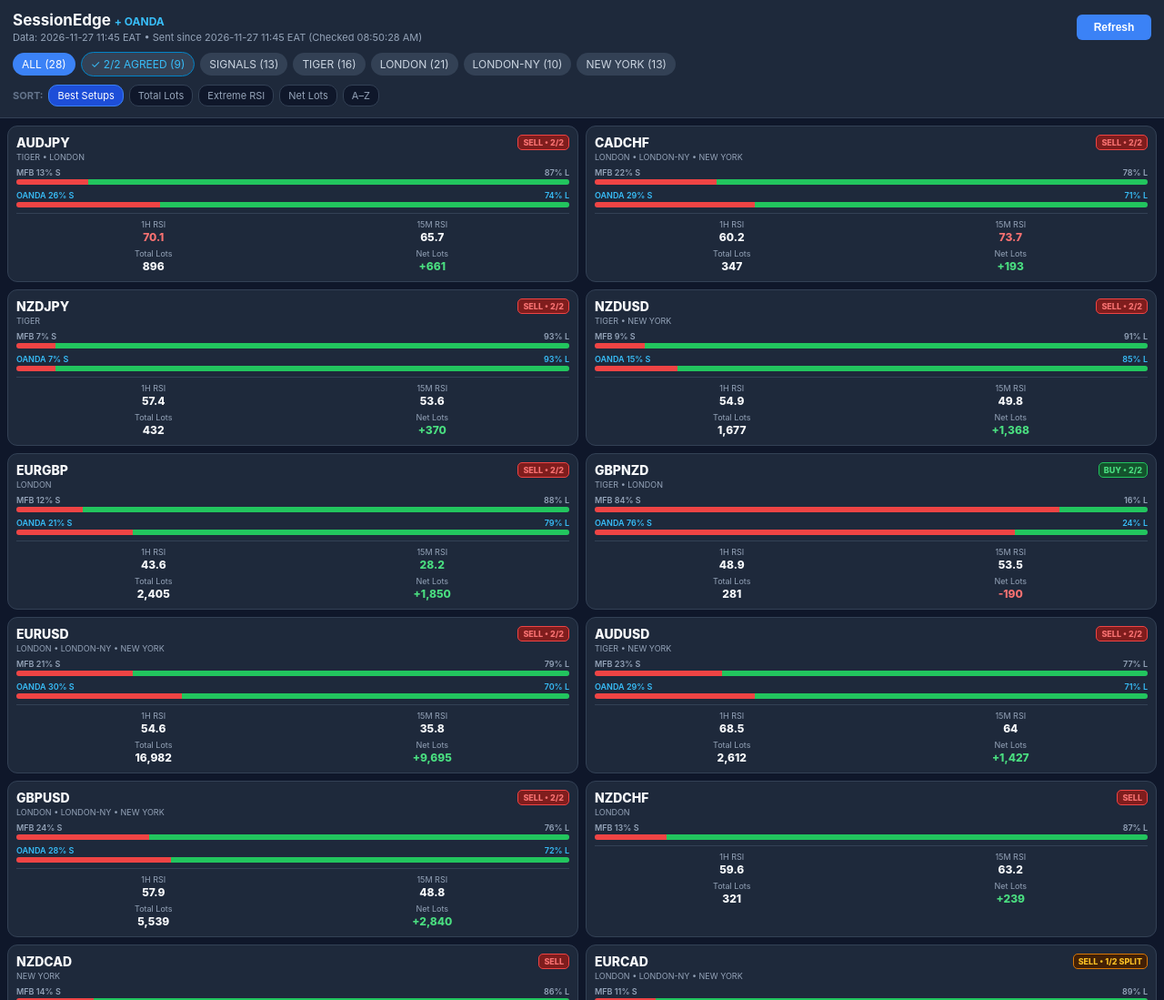
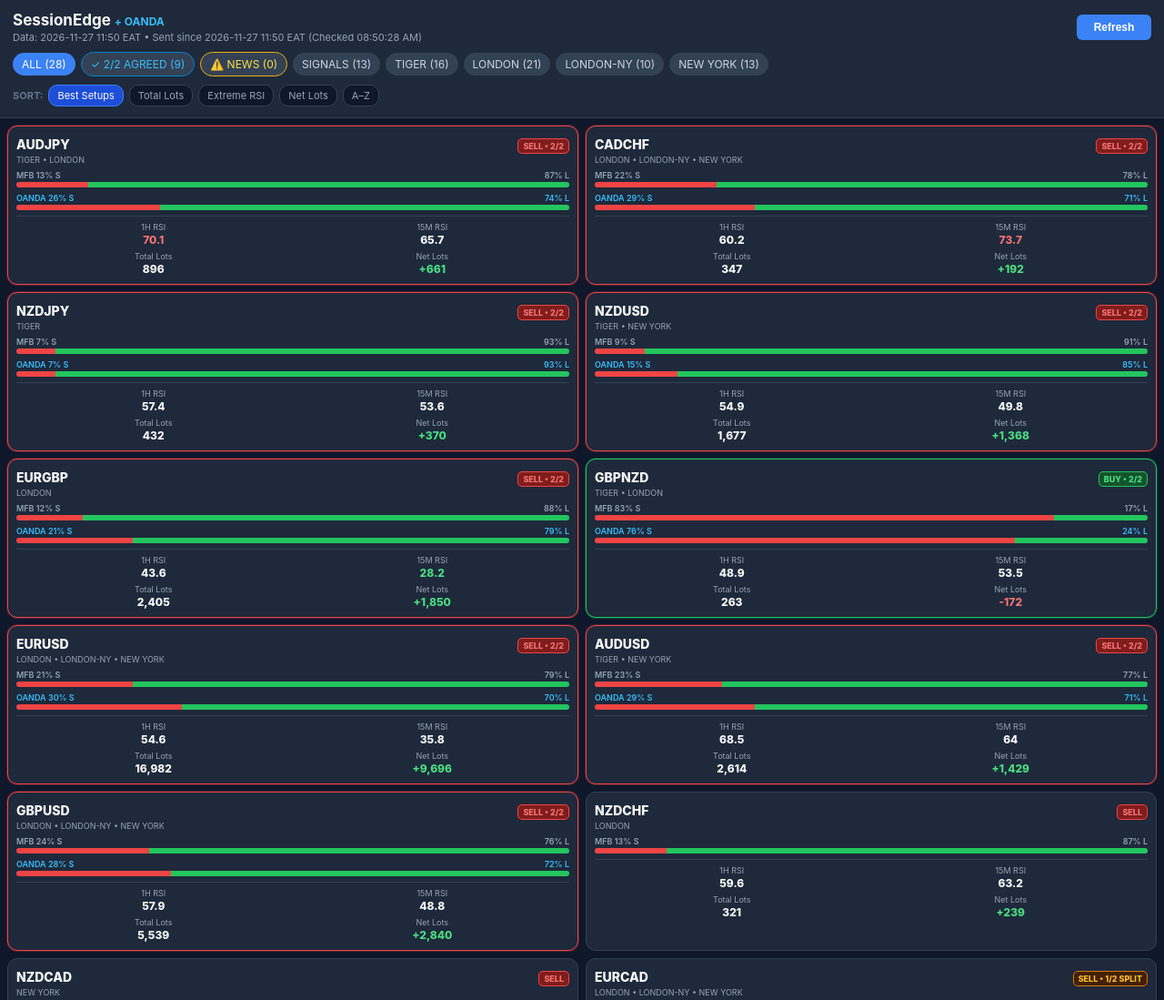
Before and after one commit to bensonnzuki/fx-sentment-app, a plain HTML site: page docs/index.html in a window 1280 px wide. Shown: the top 1099 px of the page at 91% size. Drawn offline with Linux system fonts and the light colour scheme.

Commit message:
Data update 11:50

```diff
--- a/docs/index.html
+++ b/docs/index.html
@@ -30,6 +30,11 @@
   .BUY { background:#14532d; color:#4ade80; border:1px solid #22c55e; }
   .SELL { background:#7f1d1d; color:#f87171; border:1px solid #ef4444; }
   .SPLIT { background:#422006; color:#fbbf24; border:1px solid #d97706; }
+  .NEWS { background:#78350f; color:#fde047; border:1px solid #eab308; }
+  .card.buy2 { border-color:#22c55e; box-shadow:0 0 0 1px rgba(34,197,94,0.25); }
+  .card.sell2 { border-color:#ef4444; box-shadow:0 0 0 1px rgba(239,68,68,0.25); }
+  .card.news { border-color:#eab308; }
+  .nwarn { background:#451a03; color:#fde047; border:1px solid #ca8a04; border-radius:5px; padding:3px 5px; font-size:9px; font-weight:700; margin-bottom:6px; white-space:nowrap; overflow:hidden; text-overflow:ellipsis; }
   .NONE, .LOW, .NO { background:#334155; color:#94a3b8; }
   .bwrap { margin-bottom:6px; }
   .blbl { display:flex; justify-content:space-between; gap:4px; font-size:9px; color:#94a3b8; margin-bottom:2px; font-weight:600; white-space:nowrap; }
@@ -51,6 +56,7 @@
   <div class="tabs" id="ftabs">
     <div class="tab active" data-f="ALL" onclick="setFilter('ALL',this)">ALL (0)</div>
     <div class="tab oanda" data-f="AGREED" onclick="setFilter('AGREED',this)">✓ 2/2 AGREED (0)</div>
+    <div class="tab" style="border:1px solid #eab308;color:#fde047;" data-f="NEWS" onclick="setFilter('NEWS',this)">⚠️ NEWS (0)</div>
     <div class="tab" data-f="SIGNALS" onclick="setFilter('SIGNALS',this)">SIGNALS (0)</div>
     <div class="tab" data-f="TIGER" onclick="setFilter('TIGER',this)">TIGER (0)</div>
     <div class="tab" data-f="LONDON" onclick="setFilter('LONDON',this)">LONDON (0)</div>
@@ -75,6 +81,7 @@ function setSort(s, el) { sortBy = s; document.querySelectorAll(".stab").forEach
 function rsiCls(v) { return v >= 70 ? "hot" : (v <= 30 ? "cold" : ""); }
 function setupScore(p) {
   let sc = (p.bias === "BUY" || p.bias === "SELL") ? 1000 : (p.bias === "LOW VOL" || p.bias === "NO DATA" ? -500 : 0);
+  if (p.news_warning) sc -= 150;
   if (p.agreed_2of2) sc += 200;
   else if ((p.bias === "BUY" || p.bias === "SELL") && p.oanda_long != null) sc -= 80;
   sc += Math.abs(p.net_sale - p.net_buy);
@@ -83,19 +90,21 @@ function setupScore(p) {
   return sc;
 }
 function updateCounts() {
-  const c = { ALL: allPairs.length, AGREED: allPairs.filter(p => p.agreed_2of2).length, SIGNALS: allPairs.filter(p => p.bias==="BUY"||p.bias==="SELL").length, TIGER: allPairs.filter(p => (p.sessions||[]).includes("TIGER")).length, LONDON: allPairs.filter(p => (p.sessions||[]).includes("LONDON")).length, "LONDON-NY": allPairs.filter(p => (p.sessions||[]).includes("LONDON-NY")).length, "NEW YORK": allPairs.filter(p => (p.sessions||[]).includes("NEW YORK")).length };
-  document.querySelectorAll("#ftabs .tab").forEach(t => { const k = t.getAttribute("data-f"); t.textContent = (k==="AGREED"?"✓ 2/2 AGREED":k) + " (" + (c[k]??0) + ")"; });
+  const c = { ALL: allPairs.length, AGREED: allPairs.filter(p => p.agreed_2of2).length, NEWS: allPairs.filter(p => p.news_warning).length, SIGNALS: allPairs.filter(p => p.bias==="BUY"||p.bias==="SELL").length, TIGER: allPairs.filter(p => (p.sessions||[]).includes("TIGER")).length, LONDON: allPairs.filter(p => (p.sessions||[]).includes("LONDON")).length, "LONDON-NY": allPairs.filter(p => (p.sessions||[]).includes("LONDON-NY")).length, "NEW YORK": allPairs.filter(p => (p.sessions||[]).includes("NEW YORK")).length };
+  document.querySelectorAll("#ftabs .tab").forEach(t => { const k = t.getAttribute("data-f"); t.textContent = (k==="AGREED"?"✓ 2/2 AGREED":(k==="NEWS"?"⚠️ NEWS":k)) + " (" + (c[k]??0) + ")"; });
 }
 function render() {
   updateCounts();
-  let rows = allPairs.filter(p => filter==="AGREED" ? p.agreed_2of2 : (filter==="SIGNALS" ? (p.bias==="BUY"||p.bias==="SELL") : (filter==="ALL" ? true : (p.sessions||[]).includes(filter))));
+  let rows = allPairs.filter(p => filter==="NEWS" ? p.news_warning : (filter==="AGREED" ? p.agreed_2of2 :  (filter==="SIGNALS" ? (p.bias==="BUY"||p.bias==="SELL") : (filter==="ALL" ? true : (p.sessions||[]).includes(filter)))));
   rows.sort((a,b) => sortBy==="SETUP" ? setupScore(b)-setupScore(a) : (sortBy==="LOTS" ? b.total_lots-a.total_lots : (sortBy==="RSI" ? Math.abs((b.rsi_15m??50)-50)-Math.abs((a.rsi_15m??50)-50) : (sortBy==="NET" ? Math.abs(b.net_lots)-Math.abs(a.net_lots) : a.pair.localeCompare(b.pair)))));
   document.getElementById("list").innerHTML = rows.map(p => {
     const isSig = p.bias==="BUY"||p.bias==="SELL", hasO = p.oanda_short!=null && p.oanda_long!=null;
     const bLbl = isSig && hasO ? (p.agreed_2of2 ? `${p.bias} • 2/2` : `${p.bias} • 1/2 SPLIT`) : p.bias;
     const bCls = isSig && hasO && !p.agreed_2of2 ? "SPLIT" : (p.bias||"NONE").split(" ")[0];
-    const cCls = p.agreed_2of2 ? (p.bias==="BUY"?"buy2":"sell2") : (isSig?"sig":"");
-    return `<div class="card ${cCls}"><div class="row1"><span class="pair">${p.pair}</span><span class="badge ${bCls}">${bLbl}</span></div><span class="sess">${(p.sessions||[]).join(' • ')}</span><div class="bwrap"><div class="blbl"><span>MFB ${p.net_sale}% S</span><span>${p.net_buy}% L</span></div><div class="bar"><div class="b-short" style="width:${p.net_sale}%"></div><div class="b-long" style="width:${p.net_buy}%"></div></div></div>${hasO?`<div class="bwrap"><div class="blbl"><span class="cyan">OANDA ${p.oanda_short}% S</span><span class="cyan">${p.oanda_long}% L</span></div><div class="bar"><div class="b-short" style="width:${p.oanda_short}%"></div><div class="b-long" style="width:${p.oanda_long}%"></div></div></div>`:""}<div class="grid"><div>1H RSI<div class="val ${rsiCls(p.rsi_1h)}">${p.rsi_1h??'-'}</div></div><div>15M RSI<div class="val ${rsiCls(p.rsi_15m)}">${p.rsi_15m??'-'}</div></div><div>Total Lots<div class="val">${Math.round(p.total_lots).toLocaleString()}</div></div><div>Net Lots<div class="val ${p.net_lots>0?'cold':(p.net_lots<0?'hot':'')}">${p.net_lots>0?'+':''}${Math.round(p.net_lots).toLocaleString()}</div></div></div></div>`;
+    const cCls = p.news_warning ? "news" : (p.agreed_2of2 ? (p.bias==="BUY"?"buy2":"sell2") : (isSig?"sig":""));
+    const nBadge = p.news_warning ? `<span class="badge NEWS">⚠️ NEWS</span> ` : "";
+    const nBanner = p.news_warning ? `<div class="nwarn" title="${p.news_warning}">⚠️ ${p.news_warning}</div>` : "";
+    return `<div class="card ${cCls}"><div class="row1"><span class="pair">${p.pair}</span><div>${nBadge}<span class="badge ${bCls}">${bLbl}</span></div></div><span class="sess">${(p.sessions||[]).join(' • ')}</span>${nBanner}<div class="bwrap"><div class="blbl"><span>MFB ${p.net_sale}% S</span><span>${p.net_buy}% L</span></div><div class="bar"><div class="b-short" style="width:${p.net_sale}%"></div><div class="b-long" style="width:${p.net_buy}%"></div></div></div>${hasO?`<div class="bwrap"><div class="blbl"><span class="cyan">OANDA ${p.oanda_short}% S</span><span class="cyan">${p.oanda_long}% L</span></div><div class="bar"><div class="b-short" style="width:${p.oanda_short}%"></div><div class="b-long" style="width:${p.oanda_long}%"></div></div></div>`:""}<div class="grid"><div>1H RSI<div class="val ${rsiCls(p.rsi_1h)}">${p.rsi_1h??'-'}</div></div><div>15M RSI<div class="val ${rsiCls(p.rsi_15m)}">${p.rsi_15m??'-'}</div></div><div>Total Lots<div class="val">${Math.round(p.total_lots).toLocaleString()}</div></div><div>Net Lots<div class="val ${p.net_lots>0?'cold':(p.net_lots<0?'hot':'')}">${p.net_lots>0?'+':''}${Math.round(p.net_lots).toLocaleString()}</div></div></div></div>`;
   }).join("");
 }
 async function load(manual) {
--- a/docs/latest.json
+++ b/docs/latest.json
@@ -1,11 +1,11 @@
 {
-  "updated": "2026-11-27 11:45 EAT",
+  "updated": "2026-11-27 11:50 EAT",
   "fingerprint": {
     "source": "direct",
-    "data_hash": "e98ed2bc3e5c",
-    "diag": "direct:status=200,len=721448,added=28",
+    "data_hash": "606cddd9f661",
+    "diag": "direct:status=200,len=721452,added=28",
     "sentiment_changed": true,
-    "sentiment_since": "2026-11-27 11:45 EAT"
+    "sentiment_since": "2026-11-27 11:50 EAT"
   },
   "pairs": [
     {
@@ -31,7 +31,8 @@
       "stop_pips": null,
       "stop_side": "",
       "rvol": null,
-      "agreed_2of2": false
+      "agreed_2of2": false,
+      "news_warning": null
     },
     {
       "pair": "AUDUSD",
@@ -45,16 +46,17 @@
       "net_sale": 23.0,
       "net_sale_vol": 592.49,
       "net_buy": 77.0,
-      "net_buy_vol": 2019.29,
-      "total_lots": 2611.78,
-      "net_lots": 1426.8,
+      "net_buy_vol": 2021.52,
+      "total_lots": 2614.01,
+      "net_lots": 1429.03,
       "bias": "SELL",
       "oanda_short": 29.0,
       "oanda_long": 71.0,
       "stop_pips": null,
       "stop_side": "",
       "rvol": null,
-      "agreed_2of2": true
+      "agreed_2of2": true,
+      "news_warning": null
     },
     {
       "pair": "NZDUSD",
@@ -77,7 +79,8 @@
       "stop_pips": null,
       "stop_side": "",
       "rvol": null,
-      "agreed_2of2": true
+      "agreed_2of2": true,
+      "news_warning": null
     },
     {
       "pair": "EURJPY",
@@ -90,18 +93,19 @@
       "rsi_1h": 60.9,
       "rsi_15m": 46.5,
       "net_sale": 42.0,
-      "net_sale_vol": 454.73,
+      "net_sale_vol": 454.64,
       "net_buy": 58.0,
       "net_buy_vol": 623.05,
-      "total_lots": 1077.78,
-      "net_lots": 168.32,
+      "total_lots": 1077.69,
+      "net_lots": 168.41,
       "bias": "NONE",
       "oanda_short": 38.0,
       "oanda_long": 62.0,
       "stop_pips": null,
       "stop_side": "",
       "rvol": null,
-      "agreed_2of2": false
+      "agreed_2of2": false,
+      "news_warning": null
     },
     {
       "pair": "GBPJPY",
@@ -114,18 +118,19 @@
       "rsi_1h": 61.4,
       "rsi_15m": 63.1,
       "net_sale": 40.0,
-      "net_sale_vol": 197.4,
+      "net_sale_vol": 199.19,
       "net_buy": 60.0,
-      "net_buy_vol": 293.69,
-      "total_lots": 491.09,
-      "net_lots": 96.29,
+      "net_buy_vol": 293.74,
+      "total_lots": 492.93,
+      "net_lots": 94.55,
       "bias": "NONE",
       "oanda_short": 30.0,
       "oanda_long": 70.0,
       "stop_pips": null,
       "stop_side": "",
       "rvol": null,
-      "agreed_2of2": false
+      "agreed_2of2": false,
+      "news_warning": null
     },
     {
       "pair": "AUDJPY",
@@ -148,7 +153,8 @@
       "stop_pips": null,
       "stop_side": "",
       "rvol": null,
-      "agreed_2of2": true
+      "agreed_2of2": true,
+      "news_warning": null
     },
     {
       "pair": "EURAUD",
@@ -160,18 +166,19 @@
       "rsi_1h": 31.8,
       "rsi_15m": 28.2,
       "net_sale": 49.0,
-      "net_sale_vol": 300.32,
+      "net_sale_vol": 300.13,
       "net_buy": 51.0,
       "net_buy_vol": 318.23,
-      "total_lots": 618.55,
-      "net_lots": 17.91,
+      "total_lots": 618.36,
+      "net_lots": 18.1,
       "bias": "NONE",
       "oanda_short": 68.0,
       "oanda_long": 32.0,
       "stop_pips": null,
       "stop_side": "",
       "rvol": null,
-      "agreed_2of2": false
+      "agreed_2of2": false,
+      "news_warning": null
     },
     {
       "pair": "GBPAUD",
@@ -183,18 +190,19 @@
       "rsi_1h": 31.3,
       "rsi_15m": 35.2,
       "net_sale": 83.0,
-      "net_sale_vol": 357.66,
+      "net_sale_vol": 356.75,
       "net_buy": 17.0,
       "net_buy_vol": 70.96,
-      "total_lots": 428.62,
-      "net_lots": -286.7,
+      "total_lots": 427.71,
+      "net_lots": -285.79,
       "bias": "BUY",
       "oanda_short": 54.0,
       "oanda_long": 46.0,
       "stop_pips": null,
       "stop_side": "",
       "rvol": null,
-      "agreed_2of2": false
+      "agreed_2of2": false,
+      "news_warning": null
     },
     {
       "pair": "CHFJPY",
@@ -217,7 +225,8 @@
       "stop_pips": null,
       "stop_side": "",
       "rvol": null,
-      "agreed_2of2": false
+      "agreed_2of2": false,
+      "news_warning": null
     },
     {
       "pair": "CADJPY",
@@ -240,7 +249,8 @@
       "stop_pips": null,
       "stop_side": "",
       "rvol": null,
-      "agreed_2of2": false
+      "agreed_2of2": false,
+      "news_warning": null
     },
     {
       "pair": "NZDJPY",
@@ -262,7 +272,8 @@
       "stop_pips": null,
       "stop_side": "",
       "rvol": null,
-      "agreed_2of2": true
+      "agreed_2of2": true,
+      "news_warning": null
     },
     {
       "pair": "AUDCAD",
@@ -274,18 +285,19 @@
       "rsi_1h": 69.7,
       "rsi_15m": 65.8,
       "net_sale": 40.0,
-      "net_sale_vol": 2492.17,
+      "net_sale_vol": 2494.69,
       "net_buy": 60.0,
-      "net_buy_vol": 3738.16,
-      "total_lots": 6230.33,
-      "net_lots": 1245.99,
+      "net_buy_vol": 3747.19,
+      "total_lots": 6241.88,
+      "net_lots": 1252.5,
       "bias": "NONE",
       "oanda_short": 16.0,
       "oanda_long": 84.0,
       "stop_pips": null,
       "stop_side": "",
       "rvol": null,
-      "agreed_2of2": false
+      "agreed_2of2": false,
+      "news_warning": null
     },
     {
       "pair": "AUDCHF",
@@ -297,18 +309,19 @@
       "rsi_1h": 69.2,
       "rsi_15m": 72.3,
       "net_sale": 31.0,
-      "net_sale_vol": 115.57,
+      "net_sale_vol": 115.69,
       "net_buy": 69.0,
       "net_buy_vol": 254.06,
-      "total_lots": 369.63,
-      "net_lots": 138.49,
+      "total_lots": 369.75,
+      "net_lots": 138.37,
       "bias": "NONE",
       "oanda_short": 21.0,
       "oanda_long": 79.0,
       "stop_pips": null,
       "stop_side": "",
       "rvol": null,
-      "agreed_2of2": false
+      "agreed_2of2": false,
+      "news_warning": null
     },
     {
       "pair": "AUDNZD",
@@ -319,18 +332,19 @@
       "rsi_1h": 64.9,
       "rsi_15m": 70.3,
       "net_sale": 62.0,
-      "net_sale_vol": 1411.31,
+      "net_sale_vol": 1412.18,
       "net_buy": 38.0,
-      "net_buy_vol": 852.85,
-      "total_lots": 2264.16,
-      "net_lots": -558.46,
+      "net_buy_vol": 848.2,
+      "total_lots": 2260.38,
+      "net_lots": -563.98,
       "bias": "NONE",
       "oanda_short": 47.0,
       "oanda_long": 53.0,
       "stop_pips": null,
       "stop_side": "",
       "rvol": null,
-      "agreed_2of2": false
+      "agreed_2of2": false,
+      "news_warning": null
     },
     {
       "pair": "GBPNZD",
@@ -341,19 +355,20 @@
       "session": "TIGER \u2022 LONDON",
       "rsi_1h": 48.9,
       "rsi_15m": 53.5,
-      "net_sale": 84.0,
-      "net_sale_vol": 235.65,
-      "net_buy": 16.0,
+      "net_sale": 83.0,
+      "net_sale_vol": 217.65,
+      "net_buy": 17.0,
       "net_buy_vol": 45.56,
-      "total_lots": 281.21,
-      "net_lots": -190.09,
+      "total_lots": 263.21,
+      "net_lots": -172.09,
       "bias": "BUY",
       "oanda_short": 76.0,
       "oanda_long": 24.0,
       "stop_pips": null,
       "stop_side": "",
       "rvol": null,
-      "agreed_2of2": true
+      "agreed_2of2": true,
+      "news_warning": null
     },
     {
       "pair": "EURNZD",
@@ -364,19 +379,20 @@
       "session": "TIGER \u2022 LONDON",
       "rsi_1h": 46.3,
       "rsi_15m": 44.5,
-      "net_sale": 74.0,
-      "net_sale_vol": 169.13,
-      "net_buy": 26.0,
-      "net_buy_vol": 58.48,
-      "total_lots": 227.61,
-      "net_lots": -110.65,
+      "net_sale": 71.0,
+      "net_sale_vol": 144.52,
+      "net_buy": 29.0,
+      "net_buy_vol": 59.28,
+      "total_lots": 203.8,
+      "net_lots": -85.24,
       "bias": "NONE",
       "oanda_short": null,
       "oanda_long": null,
       "stop_pips": null,
       "stop_side": null,
       "rvol": null,
-      "agreed_2of2": false
+      "agreed_2of2": false,
+      "news_warning": null
     },
     {
       "pair": "EURUSD",
@@ -389,18 +405,19 @@
       "rsi_1h": 54.6,
       "rsi_15m": 35.8,
       "net_sale": 21.0,
-      "net_sale_vol": 3643.47,
+      "net_sale_vol": 3643.3,
       "net_buy": 79.0,
-      "net_buy_vol": 13338.87,
-      "total_lots": 16982.34,
-      "net_lots": 9695.4,
+      "net_buy_vol": 13338.93,
+      "total_lots": 16982.23,
+      "net_lots": 9695.63,
       "bias": "SELL",
       "oanda_short": 30.0,
       "oanda_long": 70.0,
       "stop_pips": null,
       "stop_side": "",
       "rvol": null,
-      "agreed_2of2": true
+      "agreed_2of2": true,
+      "news_warning": null
     },
     {
       "pair": "GBPUSD",
@@ -413,18 +430,19 @@
       "rsi_1h": 57.9,
       "rsi_15m": 48.8,
       "net_sale": 24.0,
-      "net_sale_vol": 1349.36,
+      "net_sale_vol": 1349.61,
       "net_buy": 76.0,
       "net_buy_vol": 4189.28,
-      "total_lots": 5538.64,
-      "net_lots": 2839.92,
+      "total_lots": 5538.89,
+      "net_lots": 2839.67,
       "bias": "SELL",
       "oanda_short": 28.0,
       "oanda_long": 72.0,
       "stop_pips": null,
       "stop_side": "",
       "rvol": null,
-      "agreed_2of2": true
+      "agreed_2of2": true,
+      "news_warning": null
     },
     {
       "pair": "USDCHF",
@@ -437,18 +455,19 @@
       "rsi_1h": 57.3,
       "rsi_15m": 73.4,
       "net_sale": 43.0,
-      "net_sale_vol": 407.16,
+      "net_sale_vol": 407.45,
       "net_buy": 57.0,
-      "net_buy_vol": 539.71,
-      "total_lots": 946.87,
-      "net_lots": 132.55,
+      "net_buy_vol": 540.56,
+      "total_lots": 948.01,
+      "net_lots": 133.11,
       "bias": "NONE",
       "oanda_short": 28.0,
       "oanda_long": 72.0,
       "stop_pips": null,
       "stop_side": "",
       "rvol": null,
-      "agreed_2of2": false
+      "agreed_2of2": false,
+      "news_warning": null
     },
     {
       "pair": "USDCAD",
@@ -461,18 +480,19 @@
       "rsi_1h": 45.4,
       "rsi_15m": 54.8,
       "net_sale": 67.0,
-      "net_sale_vol": 1113.93,
+      "net_sale_vol": 1113.9,
       "net_buy": 33.0,
-      "net_buy_vol": 537.03,
-      "total_lots": 1650.96,
-      "net_lots": -576.9,
+      "net_buy_vol": 537.48,
+      "total_lots": 1651.38,
+      "net_lots": -576.42,
       "bias": "NONE",
       "oanda_short": 78.0,
       "oanda_long": 22.0,
       "stop_pips": null,
       "stop_side": "",
       "rvol": null,
-      "agreed_2of2": false
+      "agreed_2of2": false,
+      "news_warning": null
     },
     {
       "pair": "EURGBP",
@@ -483,18 +503,19 @@
       "rsi_1h": 43.6,
       "rsi_15m": 28.2,
       "net_sale": 12.0,
-      "net_sale_vol": 277.78,
+      "net_sale_vol": 277.55,
       "net_buy": 88.0,
-      "net_buy_vol": 2127.33,
-      "total_lots": 2405.11,
-      "net_lots": 1849.55,
+      "net_buy_vol": 2127.61,
+      "total_lots": 2405.16,
+      "net_lots": 1850.06,
       "bias": "SELL",
       "oanda_short": 21.0,
       "oanda_long": 79.0,
       "stop_pips": null,
       "stop_side": "",
       "rvol": null,
-      "agreed_2of2": true
+      "agreed_2of2": true,
+      "news_warning": null
     },
     {
       "pair": "EURCHF",
@@ -505,18 +526,19 @@
       "rsi_1h": 64.6,
       "rsi_15m": 67.3,
       "net_sale": 31.0,
-      "net_sale_vol": 149.75,
+      "net_sale_vol": 149.78,
       "net_buy": 69.0,
       "net_buy_vol": 330.13,
-      "total_lots": 479.88,
-      "net_lots": 180.38,
+      "total_lots": 479.91,
+      "net_lots": 180.35,
       "bias": "NONE",
       "oanda_short": 21.0,
       "oanda_long": 79.0,
       "stop_pips": null,
       "stop_side": "",
       "rvol": null,
-      "agreed_2of2": false
+      "agreed_2of2": false,
+      "news_warning": null
     },
     {
       "pair": "EURCAD",
@@ -529,18 +551,19 @@
       "rsi_1h": 52.5,
       "rsi_15m": 37.5,
       "net_sale": 11.0,
-      "net_sale_vol": 89.23,
+      "net_sale_vol": 89.2,
       "net_buy": 89.0,
       "net_buy_vol": 752.99,
-      "total_lots": 842.22,
-      "net_lots": 663.76,
+      "total_lots": 842.19,
+      "net_lots": 663.79,
       "bias": "SELL",
       "oanda_short": 53.0,
       "oanda_long": 47.0,
       "stop_pips": null,
       "stop_side": "",
       "rvol": null,
-      "agreed_2of2": false
+      "agreed_2of2": false,
+      "news_warning": null
     },
     {
       "pair": "NZDCHF",
@@ -551,18 +574,19 @@
       "rsi_1h": 59.6,
       "rsi_15m": 63.2,
       "net_sale": 13.0,
-      "net_sale_vol": 41.07,
+      "net_sale_vol": 41.1,
       "net_buy": 87.0,
       "net_buy_vol": 280.25,
-      "total_lots": 321.32,
-      "net_lots": 239.18,
+      "total_lots": 321.35,
+      "net_lots": 239.15,
       "bias": "SELL",
       "oanda_short": null,
       "oanda_long": null,
       "stop_pips": null,
       "stop_side": null,
       "rvol": null,
-      "agreed_2of2": false
+      "agreed_2of2": false,
+      "news_warning": null
     },
     {
       "pair": "GBPCAD",
@@ -573,20 +597,21 @@
       ],
       "session": "LONDON \u2022 LONDON-NY \u2022 NEW YORK",
       "rsi_1h": 56.7,
-      "rsi_15m": 57.7,
+      "rsi_15m": 58.4,
       "net_sale": 31.0,
-      "net_sale_vol": 89.32,
+      "net_sale_vol": 89.47,
       "net_buy": 69.0,
-      "net_buy_vol": 199.29,
-      "total_lots": 288.61,
-      "net_lots": 109.97,
+      "net_buy_vol": 199.3,
+      "total_lots": 288.77,
+      "net_lots": 109.83,
       "bias": "NONE",
       "oanda_short": 52.0,
       "oanda_long": 48.0,
       "stop_pips": null,
       "stop_side": "",
       "rvol": null,
-      "agreed_2of2": false
+      "agreed_2of2": false,
+      "news_warning": null
     },
     {
       "pair": "GBPCHF",
@@ -597,18 +622,19 @@
       "rsi_1h": 64.7,
       "rsi_15m": 76.4,
       "net_sale": 39.0,
-      "net_sale_vol": 105.22,
+      "net_sale_vol": 105.52,
       "net_buy": 61.0,
-      "net_buy_vol": 162.58,
-      "total_lots": 267.8,
-      "net_lots": 57.36,
+      "net_buy_vol": 162.55,
+      "total_lots": 268.07,
+      "net_lots": 57.03,
       "bias": "NONE",
       "oanda_short": 25.0,
       "oanda_long": 75.0,
       "stop_pips": null,
       "stop_side": "",
       "rvol": null,
-      "agreed_2of2": false
+      "agreed_2of2": false,
+      "news_warning": null
     },
     {
       "pair": "CADCHF",
@@ -621,18 +647,19 @@
       "rsi_1h": 60.2,
       "rsi_15m": 73.7,
       "net_sale": 22.0,
-      "net_sale_vol": 76.95,
+      "net_sale_vol": 77.09,
       "net_buy": 78.0,
-      "net_buy_vol": 269.65,
-      "total_lots": 346.6,
-      "net_lots": 192.7,
+      "net_buy_vol": 269.58,
+      "total_lots": 346.67,
+      "net_lots": 192.49,
       "bias": "SELL",
       "oanda_short": 29.0,
       "oanda_long": 71.0,
       "stop_pips": null,
       "stop_side": "",
       "rvol": null,
-      "agreed_2of2": true
+      "agreed_2of2": true,
+      "news_warning": null
     },
     {
       "pair": "NZDCAD",
@@ -642,19 +669,20 @@
       "session": "NEW YORK",
       "rsi_1h": 54.3,
       "rsi_15m": 50.6,
-      "net_sale": 14.0,
+      "net_sale": 15.0,
       "net_sale_vol": 173.05,
-      "net_buy": 86.0,
-      "net_buy_vol": 1032.44,
-      "total_lots": 1205.49,
-      "net_lots": 859.39,
+      "net_buy": 85.0,
+      "net_buy_vol": 997.34,
+      "total_lots": 1170.39,
+      "net_lots": 824.29,
       "bias": "SELL",
       "oanda_short": null,
       "oanda_long": null,
       "stop_pips": null,
       "stop_side": null,
       "rvol": null,
-      "agreed_2of2": false
+      "agreed_2of2": false,
+      "news_warning": null
     }
   ],
   "any_changed": true
```
